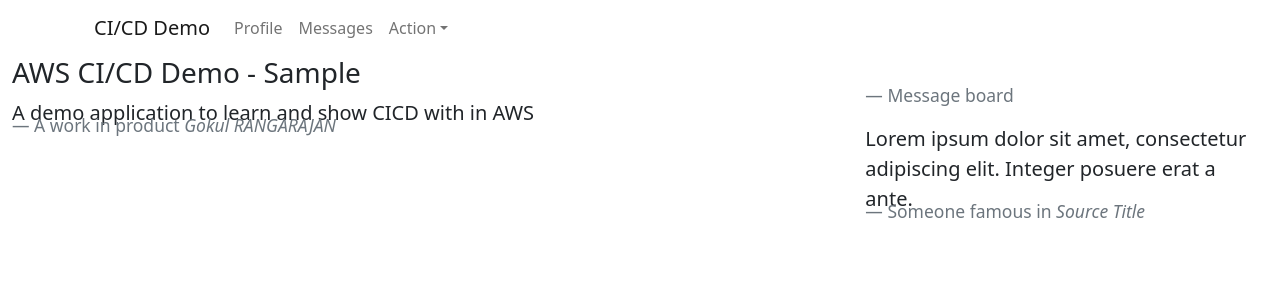
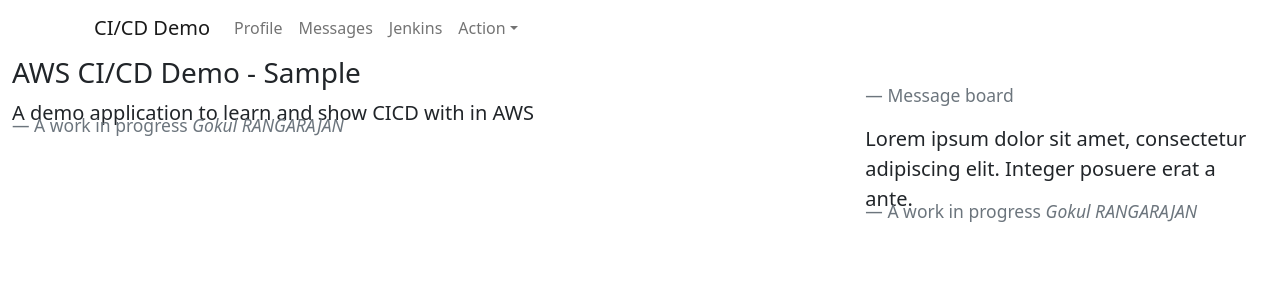
Before and after one commit to gokulraja2787/aws-cicd-demo, a React (Create React App) app: page / in a window 1280 px wide. Shown: the top 300 px of the page. Built offline with nearby package versions, Linux system fonts and the light colour scheme.

Commit message:
CD: Auto deploy configuration check

```diff
--- a/src/App.js
+++ b/src/App.js
@@ -37,6 +37,7 @@
               <Nav className="me-auto">
                 <Nav.Link href="#profile">Profile</Nav.Link>
                 <Nav.Link href="#message">Messages</Nav.Link>
+                <Nav.Link href="/ci">Jenkins</Nav.Link>
                 <NavDropdown title="Action" id="basic-nav-dropdown">
                   <NavDropdown.Item href="#action/3.1">Action</NavDropdown.Item>
                   <NavDropdown.Item href="#action/3.2">Another action</NavDropdown.Item>
@@ -58,7 +59,7 @@
                 A demo application to learn and show CICD with in AWS
               </p>
               <footer class="blockquote-footer">
-                A work in product <cite>Gokul RANGARAJAN</cite>
+                A work in progress <cite>Gokul RANGARAJAN</cite>
               </footer>
             </blockquote>
           </Col>
@@ -71,7 +72,7 @@
                 Lorem ipsum dolor sit amet, consectetur adipiscing elit. Integer posuere erat a ante.
               </p>
               <footer class="blockquote-footer">
-                Someone famous in <cite>Source Title</cite>
+                A work in progress <cite>Gokul RANGARAJAN</cite>
               </footer>
             </blockquote>
           </Col>
```
